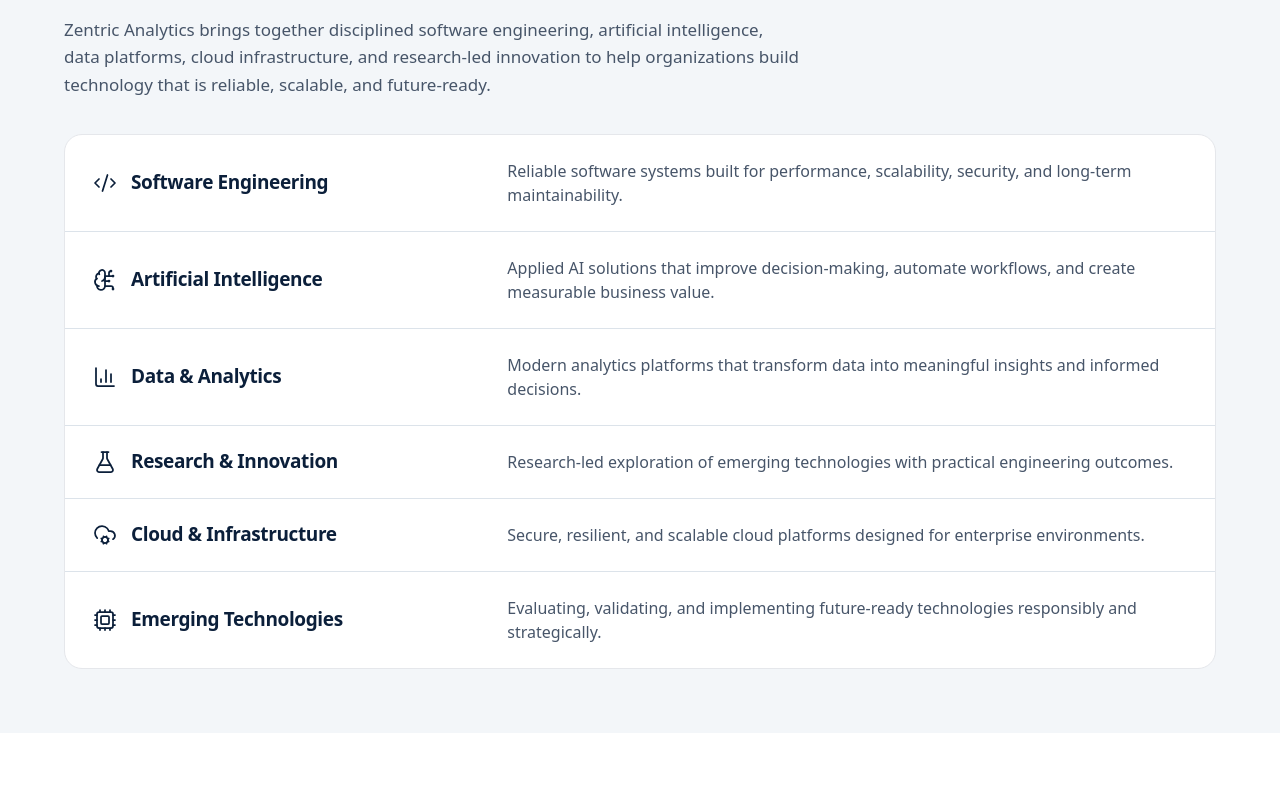
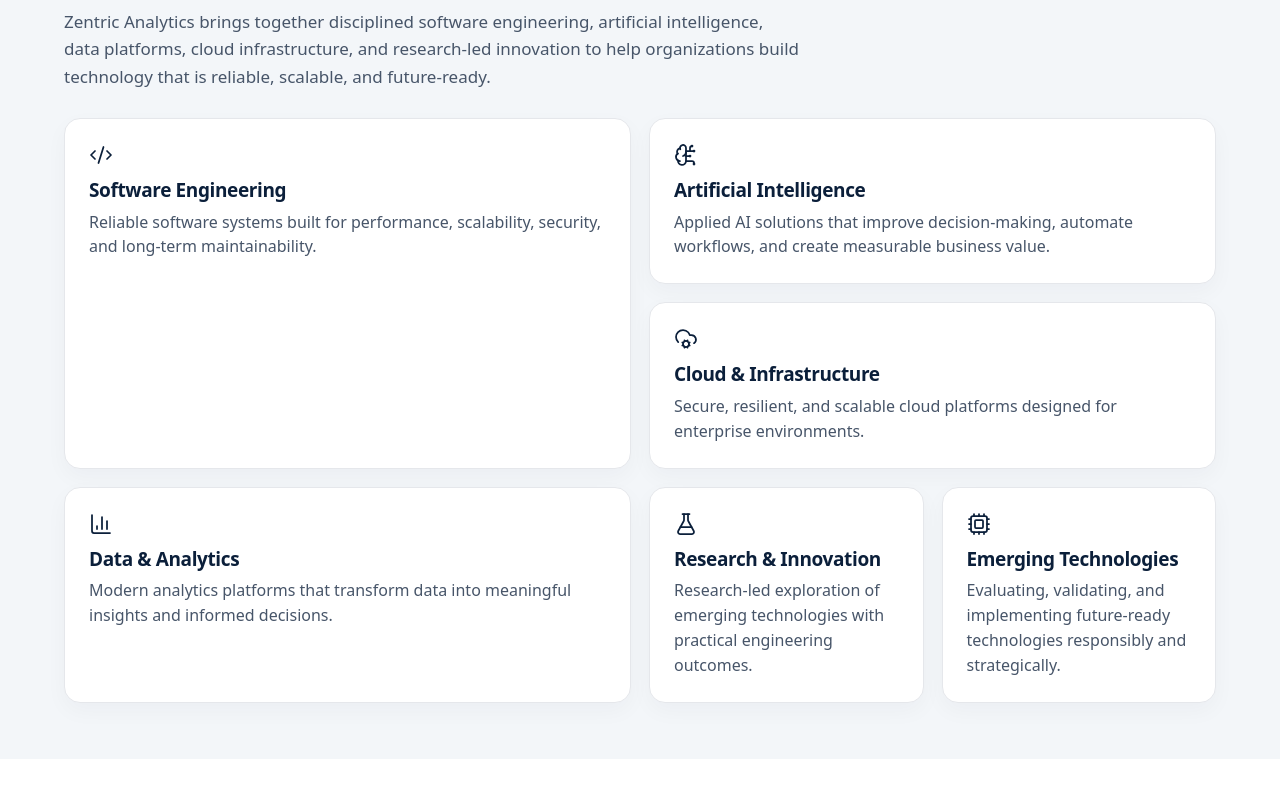
Before and after one commit to Zentric-Analytics/Zentricanalytics.com, a Next.js app: page / in a window 1280 px wide. Shown: the part 1490-2280 px from the top of the page. Built offline with nearby package versions, Linux system fonts and the light colour scheme.

Commit message:
Redesign core capabilities bento layout

```diff
--- a/src/app/page.tsx
+++ b/src/app/page.tsx
@@ -277,38 +277,51 @@ export default function Home() {
         </div>
       </section>
 
-      <section className="border-t border-[#DCE3EA] bg-[#F3F6F9] px-4 py-10 sm:px-6 sm:py-12 lg:py-16" aria-labelledby="core-capabilities-heading">
+      <section className="border-t border-[#DCE3EA] bg-[#F3F6F9] px-4 py-8 sm:px-6 sm:py-11 lg:py-14" aria-labelledby="core-capabilities-heading">
         <div className="mx-auto max-w-6xl">
           <SectionHeader
-            className="[&_h2]:text-[clamp(1.75rem,3.5vw,2.625rem)] [&_h2]:leading-[1.12] [&_p:last-child]:mt-4 [&_p:last-child]:max-w-[46rem]"
+            className="[&_h2]:mt-3 [&_h2]:text-[clamp(1.6875rem,3.35vw,2.625rem)] [&_h2]:leading-[1.12] [&_p:last-child]:mt-4 [&_p:last-child]:max-w-[46rem]"
             eyebrow="CORE CAPABILITIES"
             heading="Engineering expertise across software, AI, data, infrastructure, and research."
             headingId="core-capabilities-heading"
             description="Zentric Analytics brings together disciplined software engineering, artificial intelligence, data platforms, cloud infrastructure, and research-led innovation to help organizations build technology that is reliable, scalable, and future-ready."
           />
 
-          <div className="mt-8 overflow-hidden rounded-[1.125rem] border border-[#E5E7EB] bg-white sm:mt-9">
-            {capabilities.map((capability) => (
+          <div className="mt-6 grid gap-3 sm:mt-7 sm:grid-cols-2 sm:gap-4 lg:grid-cols-4 lg:grid-rows-[auto_auto_auto] lg:gap-[18px]">
+            {capabilities.map((capability) => {
+              const tileClassName =
+                capability.title === 'Software Engineering'
+                  ? 'lg:col-span-2 lg:row-span-2 lg:min-h-[238px]'
+                  : capability.title === 'Data & Analytics'
+                    ? 'lg:col-span-2 lg:col-start-1 lg:row-start-3'
+                    : capability.title === 'Research & Innovation'
+                      ? 'lg:col-start-3 lg:row-start-3'
+                      : capability.title === 'Cloud & Infrastructure'
+                        ? 'lg:col-span-2 lg:col-start-3 lg:row-start-2'
+                        : capability.title === 'Emerging Technologies'
+                          ? 'lg:col-start-4 lg:row-start-3'
+                          : 'lg:col-span-2 lg:col-start-3 lg:row-start-1';
+
+              return (
                 <Link
-                className="group grid gap-3 border-b border-[#DCE3EA] px-5 py-4 outline-none transition-[background-color,border-color] duration-200 ease-out last:border-b-0 hover:bg-[#F8FAFC] focus-visible:bg-[#F8FAFC] focus-visible:ring-2 focus-visible:ring-inset focus-visible:ring-[#10B981] sm:px-6 sm:py-5 md:grid-cols-[0.36fr_0.64fr] md:items-center md:gap-8 lg:px-7 lg:py-6"
+                  className={`${tileClassName} group flex flex-col rounded-2xl border border-[#E5E7EB] bg-white p-4 outline-none shadow-[0_8px_22px_rgba(11,31,58,0.035)] transition-[background-color,border-color,transform] duration-200 ease-out hover:border-[#10B981]/55 hover:bg-[#F8FAFC] focus-visible:border-[#10B981]/70 focus-visible:bg-[#F8FAFC] focus-visible:ring-2 focus-visible:ring-[#10B981] motion-safe:hover:-translate-y-0.5 sm:p-5 lg:p-6`}
                   href="/services"
                   key={capability.title}
                 >
-                <div className="flex min-w-0 items-center gap-3.5">
                   <capability.Icon
                     aria-hidden="true"
-                    className="size-5 shrink-0 text-[#0B1F3A] transition-colors duration-200 ease-out group-hover:text-[#10B981] group-focus-visible:text-[#10B981] sm:size-6"
+                    className="size-[21px] shrink-0 text-[#0B1F3A] transition-colors duration-200 ease-out group-hover:text-[#10B981] group-focus-visible:text-[#10B981] sm:size-[22px] lg:size-6"
                     strokeWidth={1.75}
                   />
-                  <h3 className="text-[1.0625rem] font-bold leading-[1.2] tracking-[-0.02em] text-[#0B1F3A] sm:text-[1.1875rem]">
+                  <h3 className="mt-3 text-lg font-bold leading-[1.2] tracking-[-0.02em] text-[#0B1F3A] sm:text-[1.1875rem]">
                     {capability.title}
                   </h3>
-                </div>
-                <p className="text-[0.9375rem] leading-[1.6] text-[#475569] sm:text-base">
+                  <p className="mt-2 max-w-[36rem] text-[0.9375rem] leading-[1.55] text-[#475569] sm:text-base sm:leading-[1.55]">
                     {capability.description}
                   </p>
                 </Link>
-            ))}
+              );
+            })}
           </div>
         </div>
       </section>
```
Lines whose indentation alone changed are shown as unchanged.
